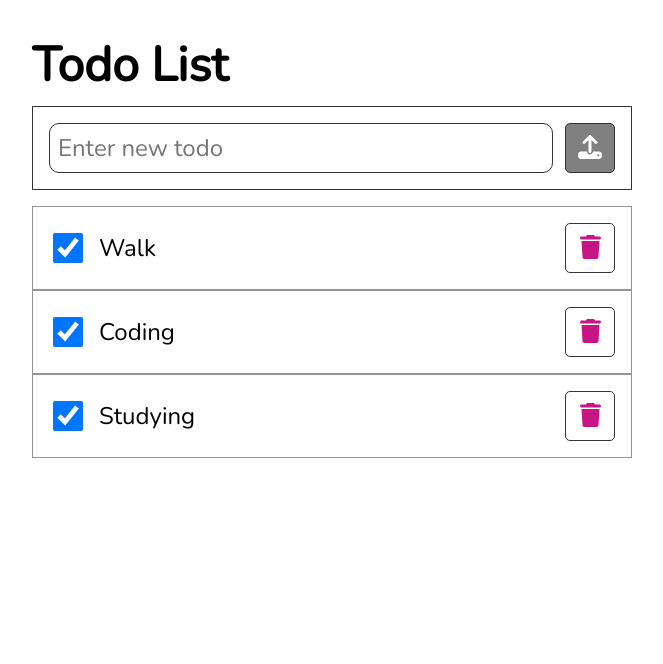
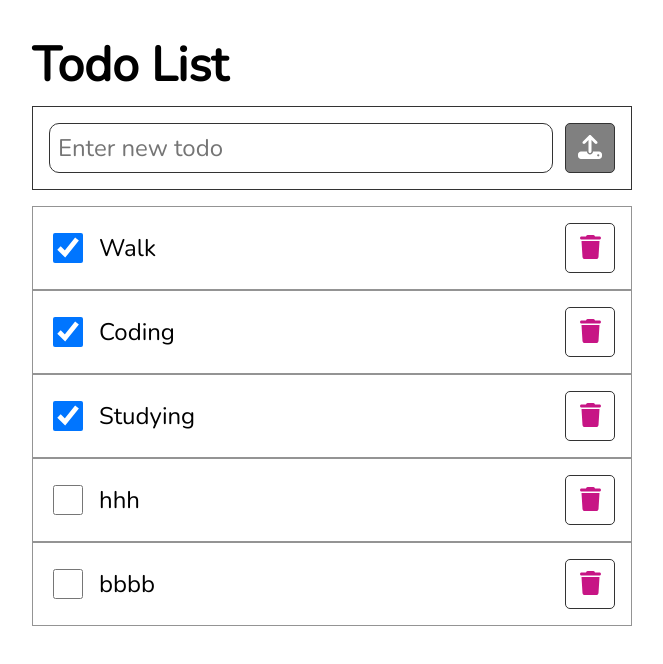
Before and after one commit to Natnael772/todo-app, a React (Create React App) app: page / in a window 1280 px wide. Shown: the top 664 px of the page, without its empty margins (308-971 px from the left). Built offline with nearby package versions, Linux system fonts and the light colour scheme; data requests are answered from the project's data file.

Commit message:
Creating task functionality

```diff
--- a/data/db.json
+++ b/data/db.json
@@ -17,6 +17,18 @@
       "id": 3,
       "title": "Studying",
       "completed": "true"
+    },
+    {
+      "userId": 1,
+      "title": "hhh",
+      "completed": false,
+      "id": 4
+    },
+    {
+      "userId": 1,
+      "title": "bbbb",
+      "completed": false,
+      "id": 5
     }
   ]
 }
--- a/src/features/todos/TodoList.js
+++ b/src/features/todos/TodoList.js
@@ -28,11 +28,11 @@ const TodoList = () => {
     e.preventDefault();
 
     //Add the task
-    // addTodo({
-    //   userId: 1,
-    //   title: newTodo,
-    //   completed: false,
-    // });
+    addTodo({
+      userId: 1,
+      title: newTodo,
+      completed: false,
+    });
     setNewTodo("");
   };
 
```
